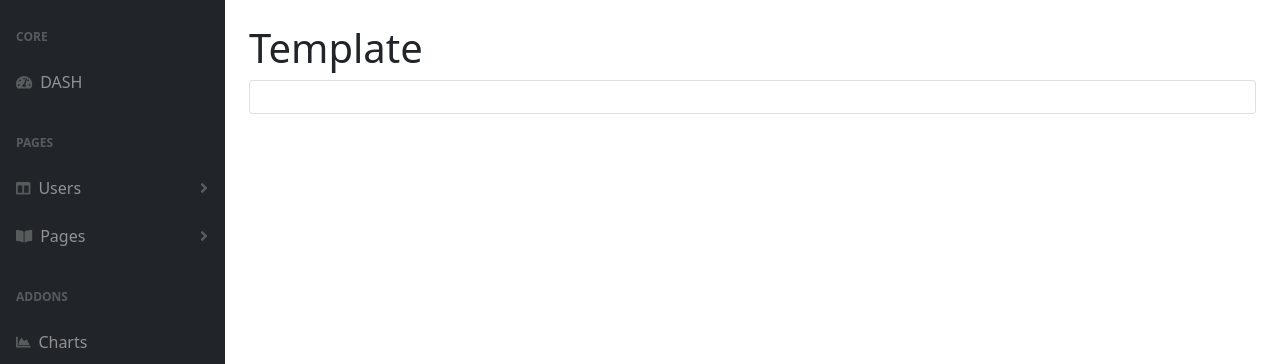
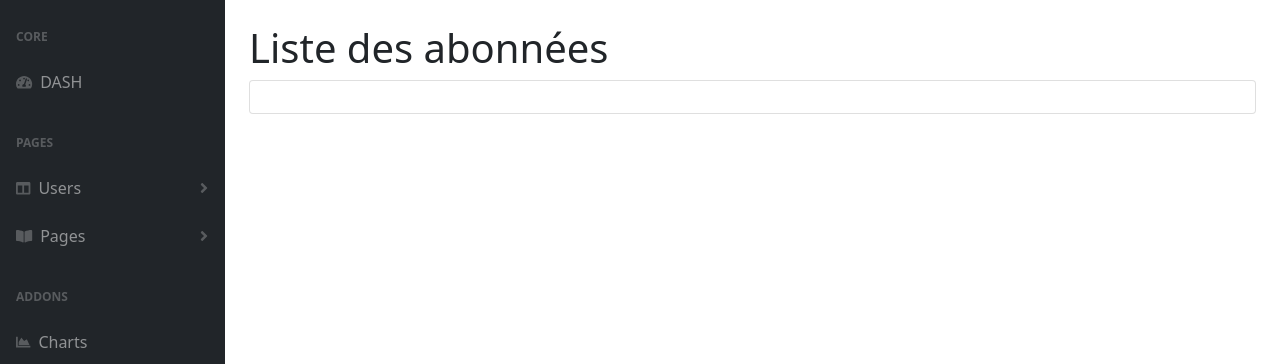
Before and after one commit to Barkhoum/CvThequeSymfony, a Symfony app: template templates/personne/index.html.twig in a window 1280 px wide. Shown: the part 56-420 px from the top of the page. Run offline with Twig, Linux system fonts and the light colour scheme; the template is opened without the code that fills it, so the values that code supplies are empty; some libraries are stand-ins or nearby versions.

```diff
--- a/templates/personne/index.html.twig
+++ b/templates/personne/index.html.twig
@@ -1,7 +1,11 @@
 {% extends 'template.html.twig' %}
+{% block title %}
+    Liste des abonnées
+{% endblock %}
 
-{% block title %}Liste des abonnées au site{% endblock %}
-
+{% block Pagetitle %}
+    Liste des abonnées
+{% endblock %}
 {% block body %}
     <div class="row">
         {% for personne in personnes %}
```
